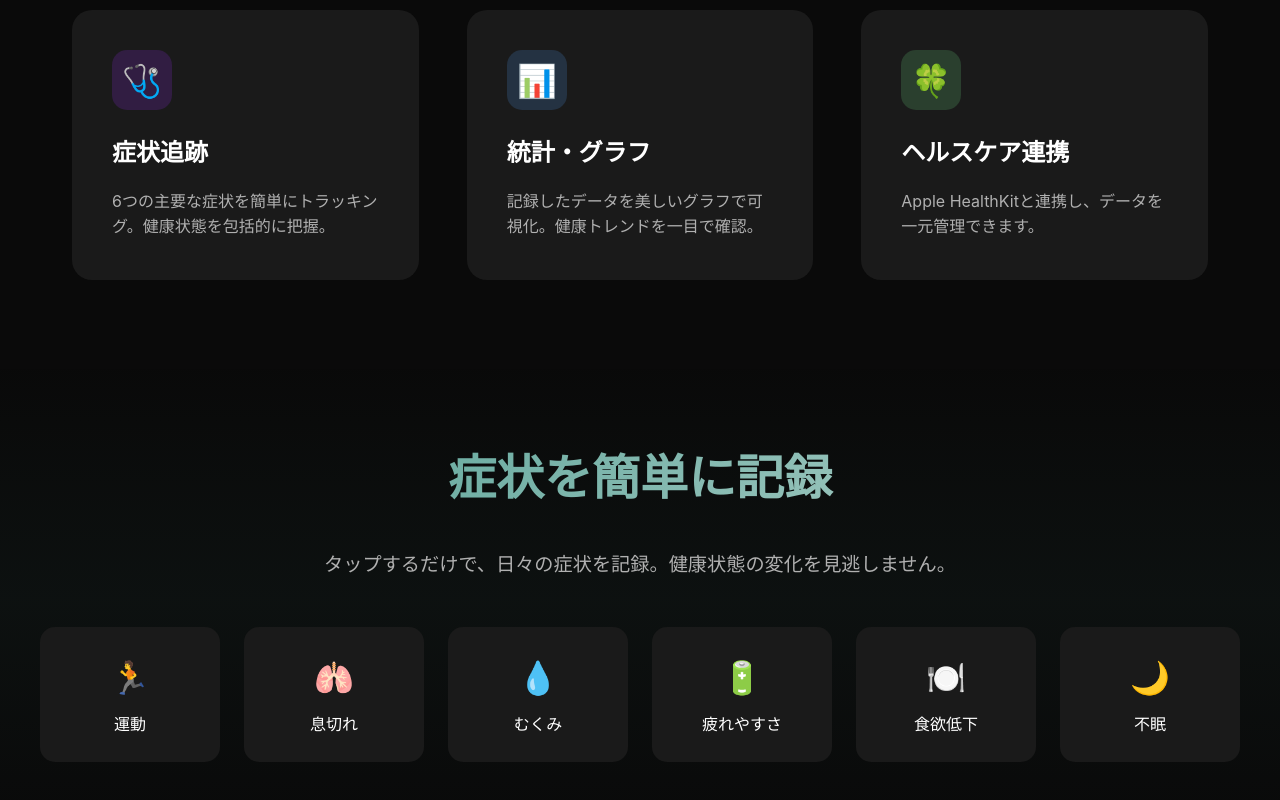
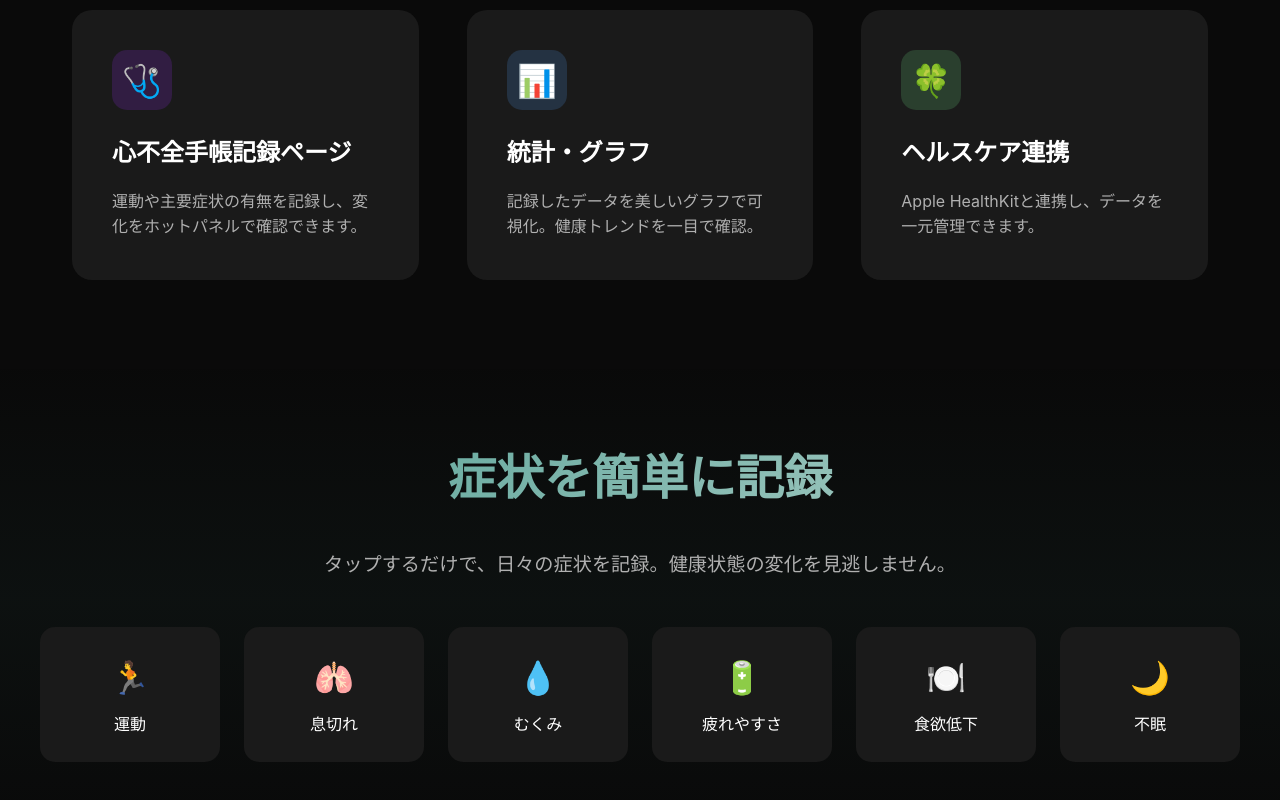
Before and after one commit to keisuke9n/iOS_cocolog, a plain HTML site: page index.html in a window 1280 px wide. Shown: the part 1732-2532 px from the top of the page. Drawn offline with Linux system fonts and the light colour scheme.

Commit message:
Update index.html

```diff
--- a/index.html
+++ b/index.html
@@ -675,8 +675,8 @@
             </div>
             <div class="feature-card">
                 <div class="feature-icon icon-symptom" aria-hidden="true">🩺</div>
-                <h3>症状追跡</h3>
-                <p>6つの主要な症状を簡単にトラッキング。健康状態を包括的に把握。</p>
+                <h3>心不全手帳記録ページ</h3>
+                <p>運動や主要症状の有無を記録し、変化をホットパネルで確認できます。</p>
             </div>
             <div class="feature-card">
                 <div class="feature-icon icon-chart" aria-hidden="true">📊</div>
@@ -806,7 +806,7 @@
                 </ul>
 
                 <h3>9. 子供のプライバシー</h3>
-                <p>本アプリは13歳未満の子供から意図的に個人情報を収集しません。</p>
+                <p>本アプリは4歳未満の子供から意図的に個人情報を収集しません。</p>
 
                 <h3>10. 変更について</h3>
                 <p>本プライバシーポリシーは必要に応じて更新される場合があります。重要な変更がある場合は、アプリ内でお知らせします。</p>
```
